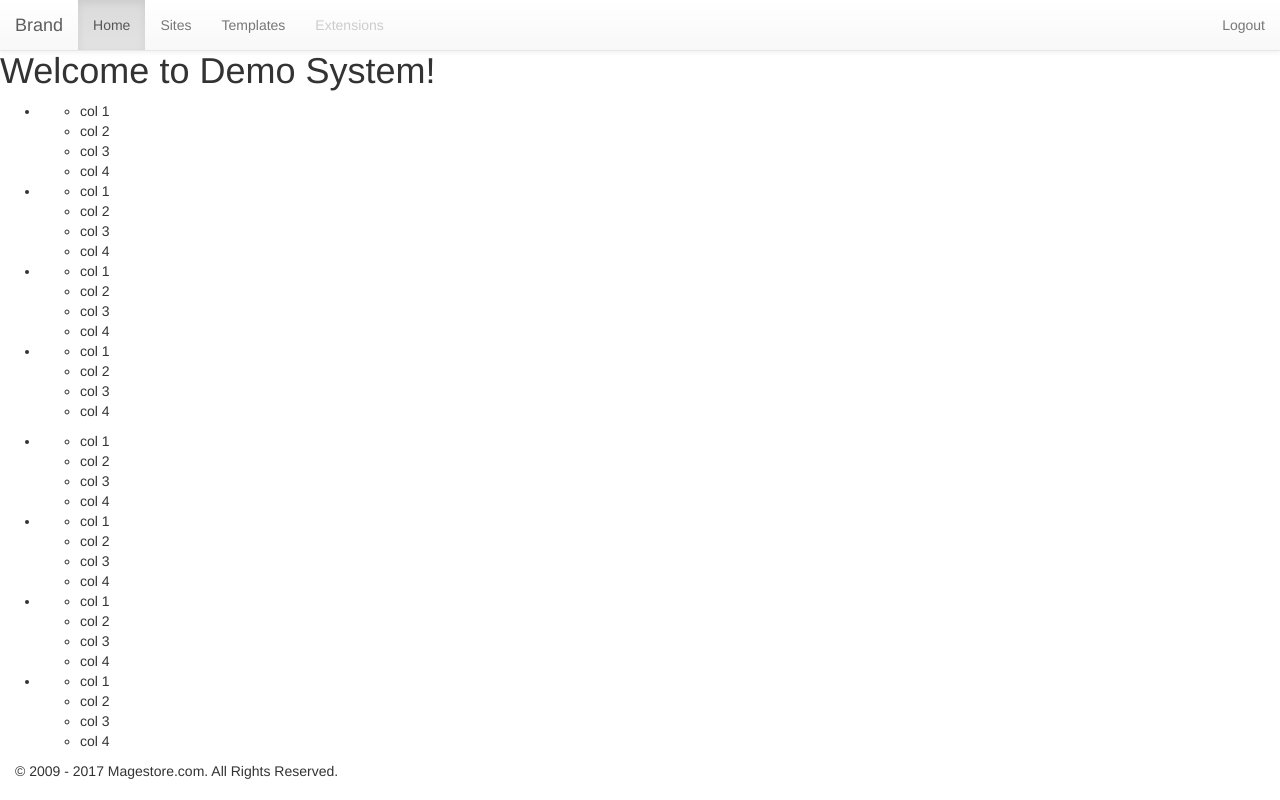
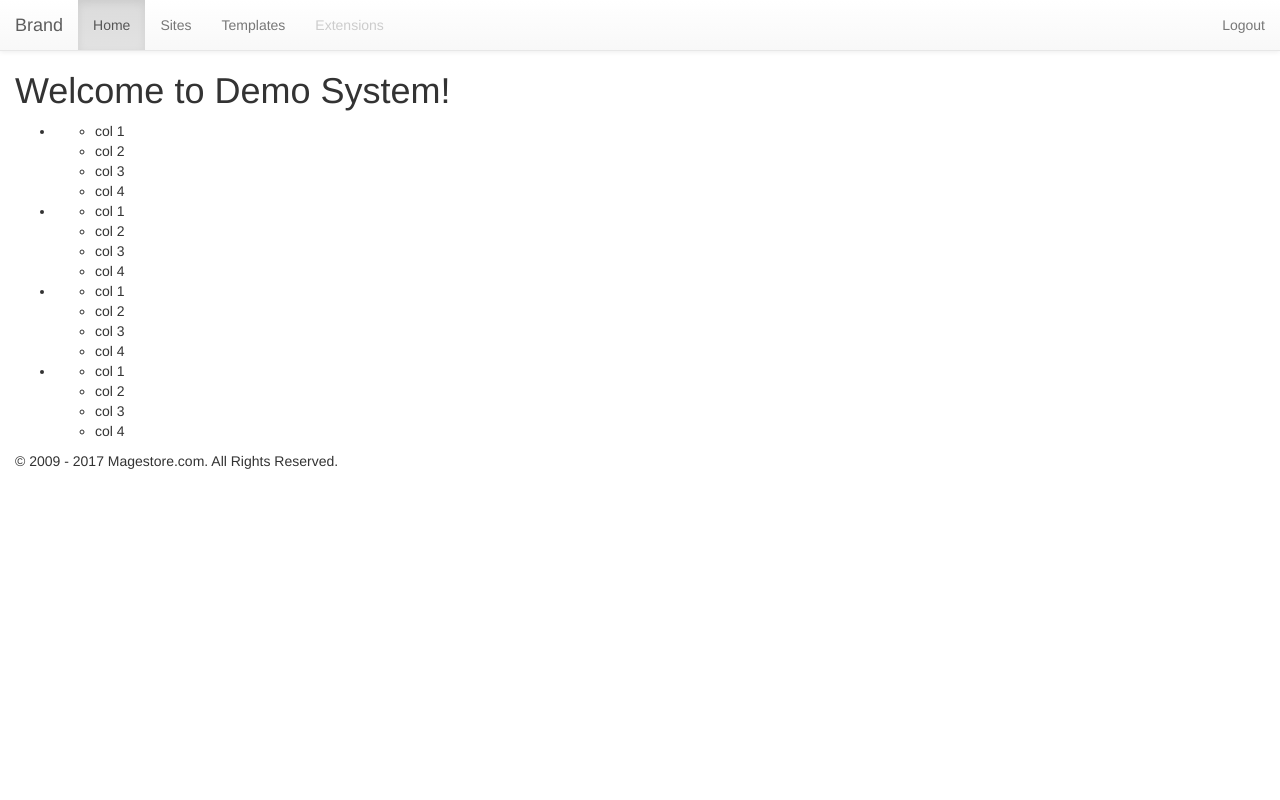
Before and after one commit to Magestore/devops-demo-omnichannel-api-backend, a Django app: page / in a window 1280 px wide. Run offline with Django 3.2, Linux system fonts and the light colour scheme; a user stored in the database is signed in; some libraries are stand-ins or nearby versions.

Commit message:
home page

```diff
--- a/omni/templates/index.html
+++ b/omni/templates/index.html
@@ -7,7 +7,14 @@
 {% endblock %}
 
 {% block content %}
+<div class="container-fluid">
+    <div class="row">
+        <div class="col-md-12">
             <h1>Welcome to Demo System!</h1>
+        </div>
+    </div>
+    <div class="row">
+        <div class="col-md-12">
             <div class="wrap">
                 <div class="list site">
                     <ul class="list">
@@ -46,42 +53,7 @@
                     </ul>
                 </div>
             </div>
-<div class="wrap">
-    <div class="list template">
-        <ul class="list">
-            <li class="li_head li_row">
-                <ul>
-                    <li>col 1</li>
-                    <li>col 2</li>
-                    <li>col 3</li>
-                    <li>col 4</li>
-                </ul>
-            </li>
-            <li class="li_row row_1">
-                <ul>
-                    <li>col 1</li>
-                    <li>col 2</li>
-                    <li>col 3</li>
-                    <li>col 4</li>
-                </ul>
-            </li>
-            <li class="li_row row_2">
-                <ul>
-                    <li>col 1</li>
-                    <li>col 2</li>
-                    <li>col 3</li>
-                    <li>col 4</li>
-                </ul>
-            </li>
-            <li class="li_row row_3">
-                <ul>
-                    <li>col 1</li>
-                    <li>col 2</li>
-                    <li>col 3</li>
-                    <li>col 4</li>
-                </ul>
-            </li>
-        </ul>
+        </div>
     </div>
 </div>
 {% endblock %}
```
Lines whose indentation alone changed are shown as unchanged.
